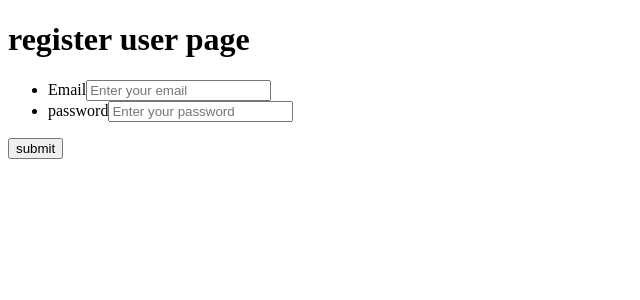
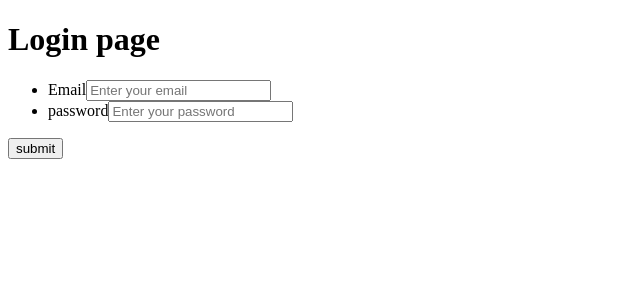
Before and after one commit to somamimoto/djangoTemplate, a Django app: page /accounts/login/ in a window 1280 px wide. Shown: the part 26-326 px from the top of the page, without its empty margins (0-640 px from the left). Run offline with Django 3.2, Linux system fonts and the light colour scheme.

Commit message:
text modified

```diff
--- a/templates/accounts/login.html
+++ b/templates/accounts/login.html
@@ -1,7 +1,7 @@
 {% extends 'base.html' %}
 
 {% block content %}
-<h1>register user page</h1>
+<h1>Login page</h1>
 <div>
     <form action="{% url 'accounts:login' %}" method="POST">
         {% csrf_token %}
```
